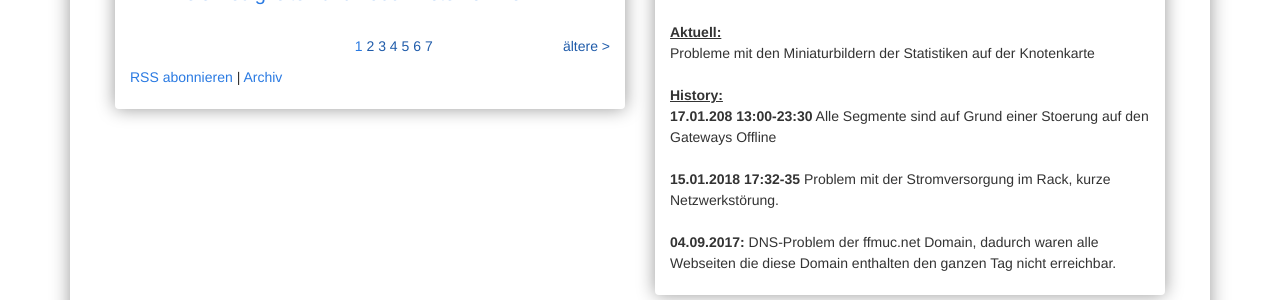
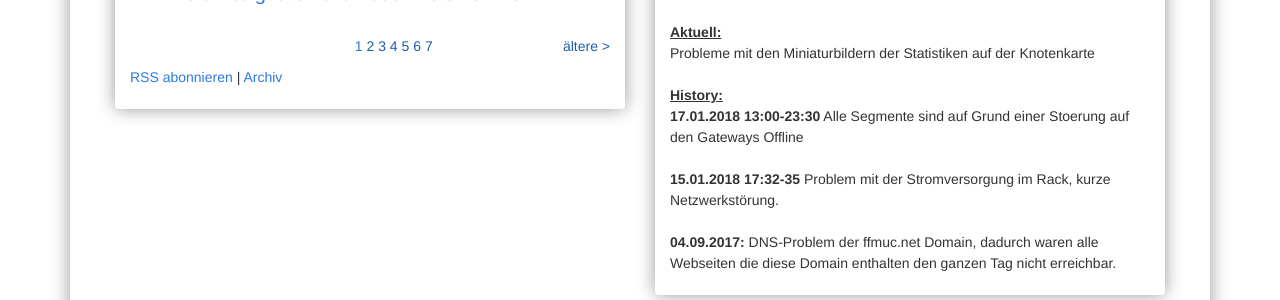
Before and after one commit to freifunkMUC/freifunkmuc.github.io, a Jekyll site: the page built from index.md, in a window 1280 px wide and 1278 px high. Shown: the part 746-1046 px from the top of the window. Built offline with Jekyll 4.4.1, drawn with Linux system fonts in a browser that asks for light colours.

Commit message:
Update network-status.md
Change date from 208 to 2018

```diff
--- a/_includes/network-status.md
+++ b/_includes/network-status.md
@@ -5,7 +5,7 @@
 <br>Probleme mit den Miniaturbildern der Statistiken auf der Knotenkarte
 <br>
 <br><u><b>History:</b></u>
-<br><b>17.01.208 13:00-23:30</b> Alle Segmente sind auf Grund einer Stoerung auf den Gateways Offline
+<br><b>17.01.2018 13:00-23:30</b> Alle Segmente sind auf Grund einer Stoerung auf den Gateways Offline
 <br>
 <br><b>15.01.2018 17:32-35</b> Problem mit der Stromversorgung im Rack, kurze Netzwerkstörung.
 <br>
```
